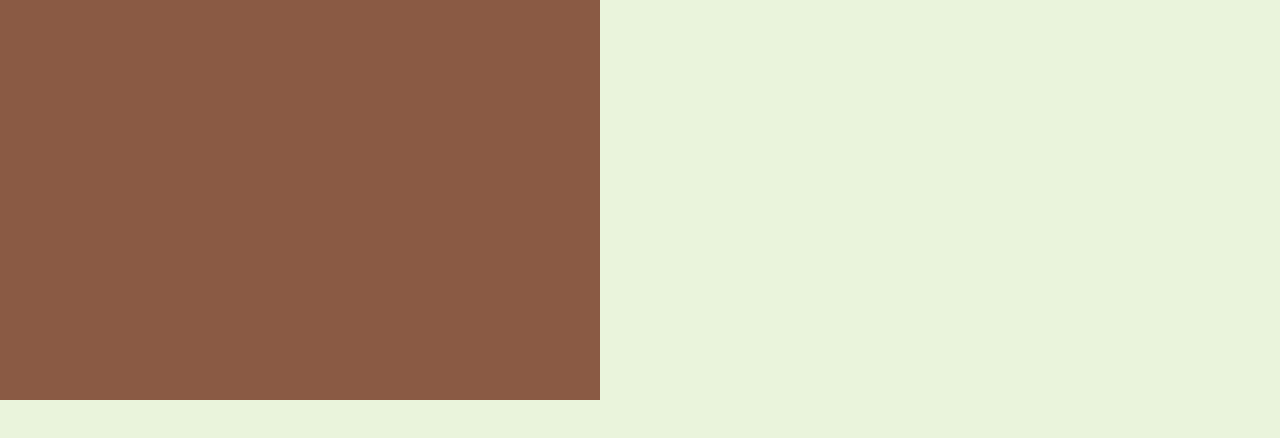
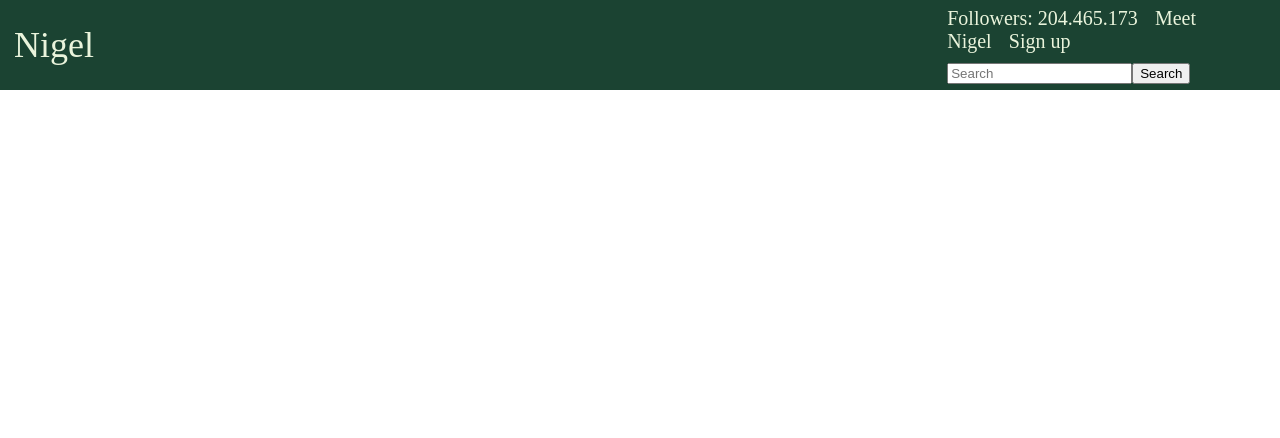
Before and after one commit to eni-kliszki/Nigel-Frontend-TypeScript, a React (Create React App) app: page /garden in a window 1280 px wide. Shown: the top 438 px of the page. Built offline with nearby package versions, Linux system fonts and the light colour scheme.

Commit message:
Revert "Feature/garden planner"

```diff
--- a/package.json
+++ b/package.json
@@ -10,7 +10,6 @@
     "@types/node": "^12.19.15",
     "@types/react": "^16.14.2",
     "@types/react-dom": "^16.9.10",
-    "@types/react-router-dom": "^5.1.7",
     "@types/styled-components": "^5.1.7",
     "i18next": "^19.8.7",
     "i18next-browser-languagedetector": "^6.0.1",
@@ -19,7 +18,6 @@
     "react-dom": "^17.0.1",
     "react-i18next": "^11.8.5",
     "react-query": "^3.6.0",
-    "react-router-dom": "^5.2.0",
     "react-scripts": "4.0.1",
     "styled-components": "^5.2.1",
     "typescript": "^4.1.3",
--- a/src/App.tsx
+++ b/src/App.tsx
@@ -3,22 +3,15 @@ import { AppContainer } from "./App.styles"
 // components
 import { Navbar } from './components/Navbar';
 import { MainPage } from './components/MainPage';
-import { BrowserRouter as Router, Route} from "react-router-dom";
-import GardenPlanner from './components/gardenPlanner/GardenPlanner';
 
 import './i18n';
 
 const App = () => {
   return (
     <AppContainer className="App">
-      <Router>
-        <Route exact path="/">
-          <Navbar />
-          <MainPage />
-        </Route>
-        <Route path="/garden" component={GardenPlanner}/>
-      </Router>
-    </AppContainer>
+      <Navbar />
+      <MainPage />
+  </AppContainer>
   );
 }
 
--- a/src/components/Navbar.tsx
+++ b/src/components/Navbar.tsx
@@ -5,7 +5,7 @@ import { useTranslation } from 'react-i18next';
 
 export const Navbar = () => {
     const followers = "204.465.173";
-    const { t } = useTranslation(); //second object when needed i18n
+    const { t, i18n } = useTranslation();
 
     return (
         <Nav >
--- a/src/components/gardenPlanner/GardenPlanner.tsx
+++ /dev/null
@@ -1,17 +0,0 @@
-import React from 'react'
-import { GardenPlannerPage } from './styled-components/GardenPlanner.styles';
-import Garden from './garden/Garden';
-import Sidebar from './sidebar/Sidebar';
-import PlantContainer from './footer/PlantContainer';
-
-const GardenPlanner = () => {
-  return (
-    <GardenPlannerPage>
-      <Garden />
-      <Sidebar />
-      <PlantContainer />
-    </GardenPlannerPage>
-  )
-}
-
-export default GardenPlanner
--- a/src/components/gardenPlanner/footer/PlantContainer.tsx
+++ /dev/null
@@ -1,11 +0,0 @@
-import React from 'react'
-
-const PlantContainer = () => {
-  return (
-    <div>
-
-    </div>
-  )
-}
-
-export default PlantContainer
--- a/src/components/gardenPlanner/garden/Garden.tsx
+++ /dev/null
@@ -1,12 +0,0 @@
-import React from 'react'
-import { GardenContainer } from '../styled-components/GardenPlanner.styles';
-
-const Garden = () => {
-  return (
-    <GardenContainer>
-
-    </GardenContainer>
-  )
-}
-
-export default Garden
--- a/src/components/gardenPlanner/sidebar/Sidebar.tsx
+++ /dev/null
@@ -1,11 +0,0 @@
-import React from 'react'
-
-const Sidebar = () => {
-  return (
-    <div>
-
-    </div>
-  )
-}
-
-export default Sidebar
--- a/src/components/gardenPlanner/styled-components/GardenPlanner.styles.tsx
+++ /dev/null
@@ -1,13 +0,0 @@
-import styled from 'styled-components';
-
-export const GardenPlannerPage = styled.div`
-  background-color: #EAF4DC;
-  width: 100vw;
-  height: 100vh;
-`
-
-export const GardenContainer = styled.div`
-  width: 600px;
-  height: 400px;
-  background-color: #8A5A44;
-`
--- a/src/index.tsx
+++ b/src/index.tsx
@@ -2,18 +2,11 @@ import React from 'react';
 import ReactDOM from 'react-dom';
 import App from './App';
 import { QueryClient, QueryClientProvider } from 'react-query';
-import { createGlobalStyle } from 'styled-components'
 
-const GlobalStyle = createGlobalStyle`
-  body {
-    margin: 0px;
-  }
-`
 const client = new QueryClient();
 
 ReactDOM.render(
   <React.StrictMode>
-    <GlobalStyle/>
       <QueryClientProvider client={client}>
         <App />
       </QueryClientProvider>
```
Also changed, not shown: 2 other files (tests, documents, lock files or other folders).
